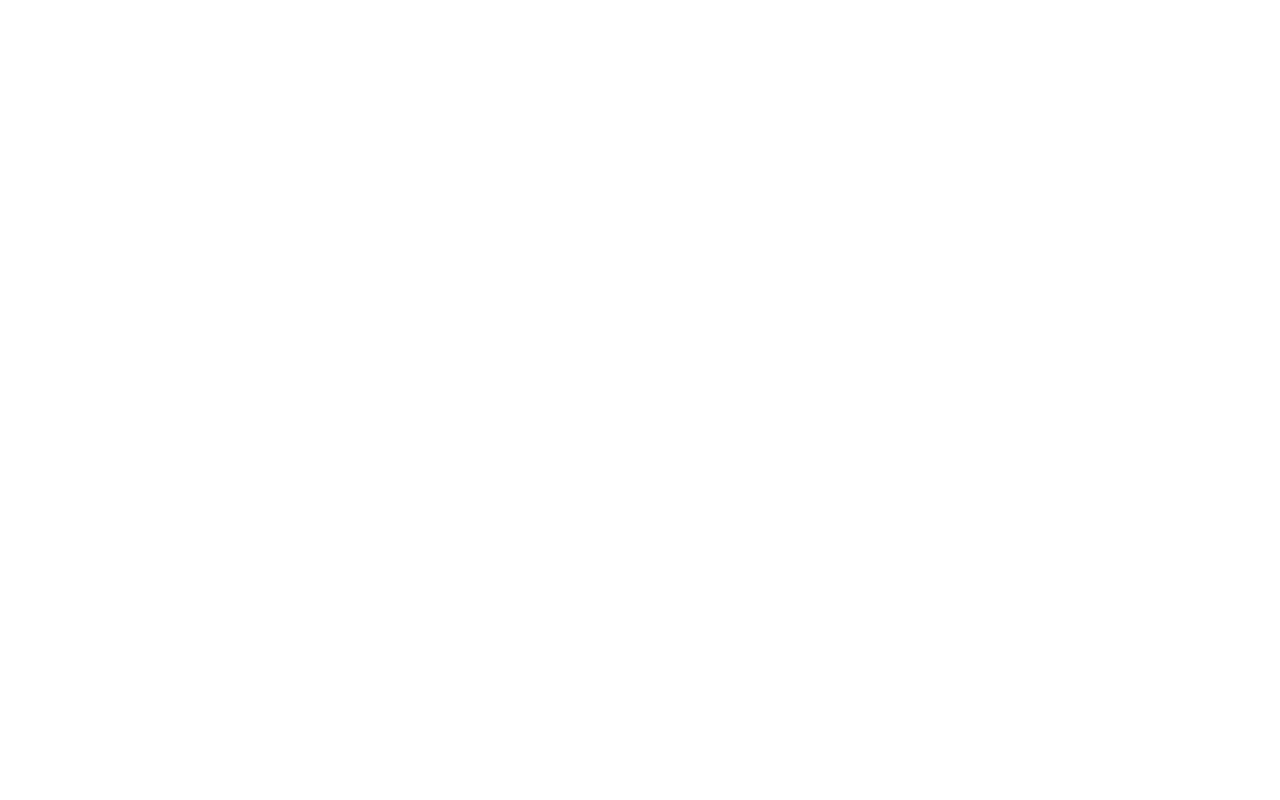
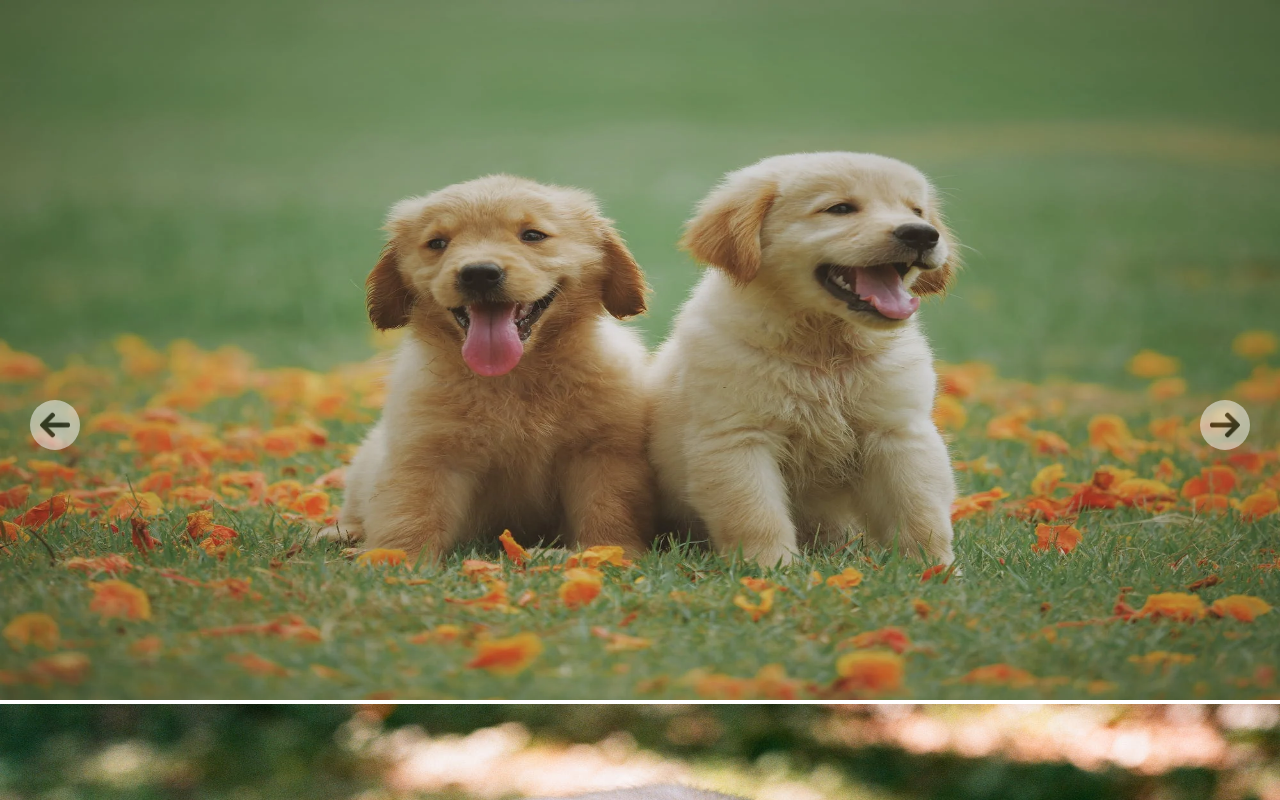
Before and after one commit to Yanawut-pomkaew/Front-end-Developer-Intern, a plain HTML site: page index.html in a window 1280 px wide. Shown: the top 800 px of the page. Drawn offline with Linux system fonts and the light colour scheme.

Commit message:
add images , dot-slide ,prev and next button

```diff
--- a/index.html
+++ b/index.html
@@ -10,9 +10,21 @@
 <body>
 
     <div class="container">
+        <img class="next" src="./images/next.png">
+        <img class="previous" src="./images/next.png">
         <div class="slide">
-            <img src="">
+
+            <img class="image-slide" src="./images/dog1.jpg">
+            <img class="image-slide" src="./images/dog2.jpg">
+            <img class="image-slide" src="./images/dog3.jpg">
         </div>
+
+        <div class="dot-section">
+            <span class="dot" onclick="currentSlide(1)"></span>
+            <span class="dot" onclick="currentSlide(2)"></span>
+            <span class="dot" onclick="currentSlide(3)"></span>
+        </div>
+
     </div>
 
 </body>
--- a/style.css
+++ b/style.css
@@ -3,3 +3,77 @@ body {
     padding : 0;
 
 }
+
+.slide {
+    position : relative;
+    margin:auto;
+}
+
+.previous {
+   transform: scaleX(-1);
+   position: absolute;
+   z-index:10;
+   width : 30px;
+   height : 30px;
+   right : 100;
+   top : 50%;
+   margin-left : 30px;
+   background-color : white;
+   border-radius: 50%;
+   padding:10px;
+   cursor : pointer;
+   opacity: 0.5;
+   transition: 0.6s ease;
+}
+
+.previous:hover {
+    opacity : 1;
+}
+
+.next {
+   position: absolute;
+   z-index:10;
+   width : 30px;
+   height : 30px;
+   right : 0;
+   top : 50%;
+   margin-right : 30px;
+   background-color : white;
+   border-radius: 50%;
+   padding:10px;
+   cursor : pointer;
+   opacity: 0.5;
+   transition: 0.6s ease;
+
+}
+
+.next:hover {
+    opacity: 1;
+}
+
+.image-slide {
+    width:100%;
+    height:700px;
+}
+
+.dot-section{
+    text-align : center;
+}
+
+.dot {
+    background-color : lightgray;
+    border-radius: 50%;
+    display: inline-block;
+    cursor: pointer;
+    height: 8px;
+    width: 8px;
+    margin: 0 5px;
+}
+
+.dot:hover {
+    background-color : #ed8037a5;
+}
+
+.active, .dot:hover {
+    background-color: #ed8037;
+}
```
Also changed, not shown: images/dog1.jpg (renamed from dog1.jpg), images/dog2.jpg (renamed from dog2.jpg), images/dog3.jpg (renamed from dog3.jpg), images/next.png (added), images/previous.png (added).
